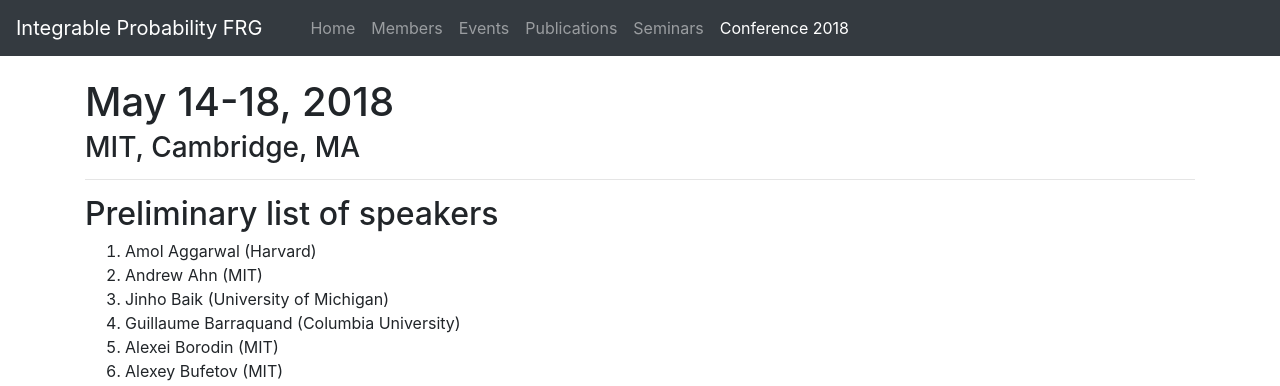
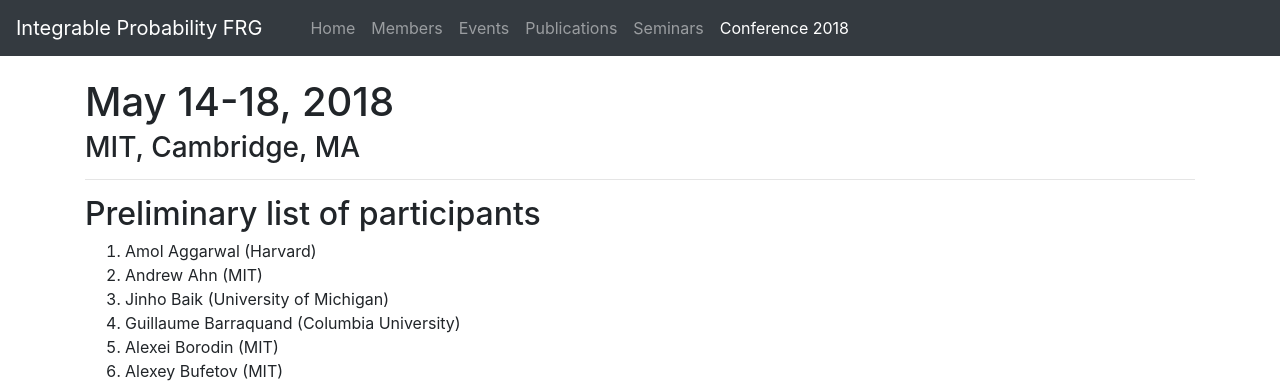
Before and after one commit to int-prob/int-prob-code, a Jekyll site: the page built from conference2018/index.md, in a window 1280 px wide. Shown: the top 386 px of the page. Built offline with Jekyll 4.4.1, drawn with Linux system fonts in a browser that asks for light colours; nearby versions of some CDN libraries.

Commit message:
update conf page

```diff
--- a/conference2018/index.md
+++ b/conference2018/index.md
@@ -12,7 +12,7 @@ permalink: /conference2018/
 
 ---
 
-## Preliminary list of speakers
+## Preliminary list of participants
 
 1. Amol Aggarwal (Harvard)
 1. Andrew Ahn (MIT)
```
